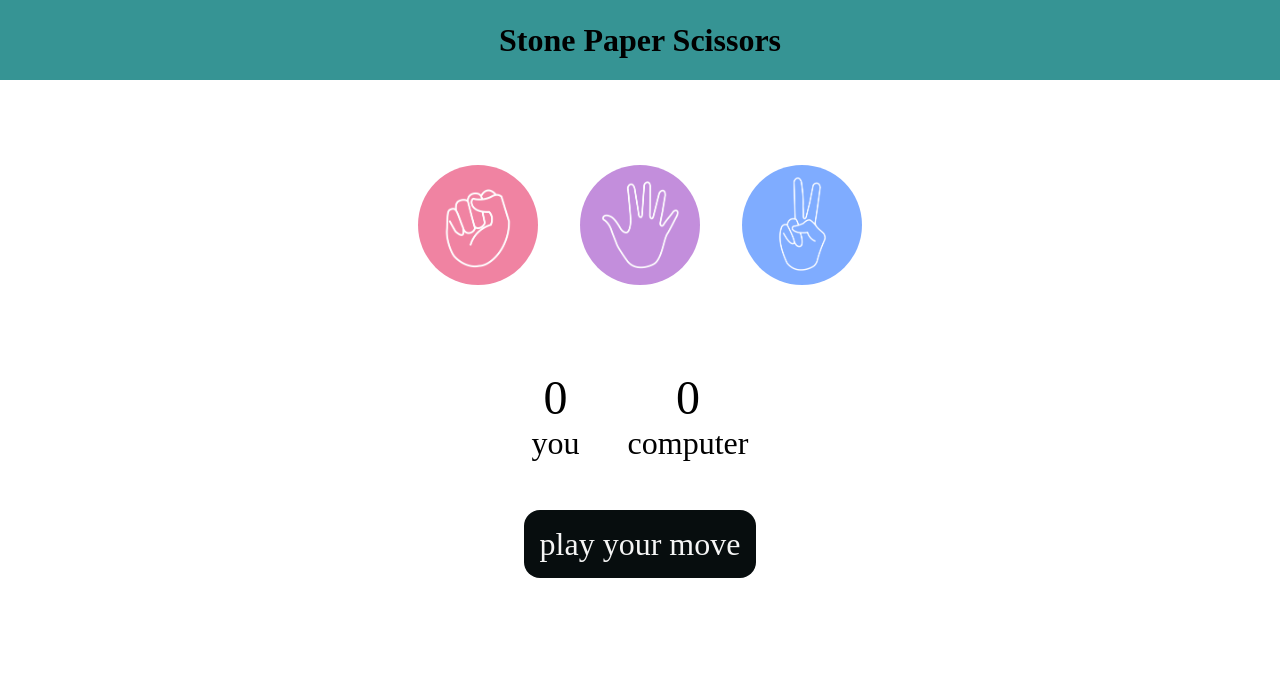
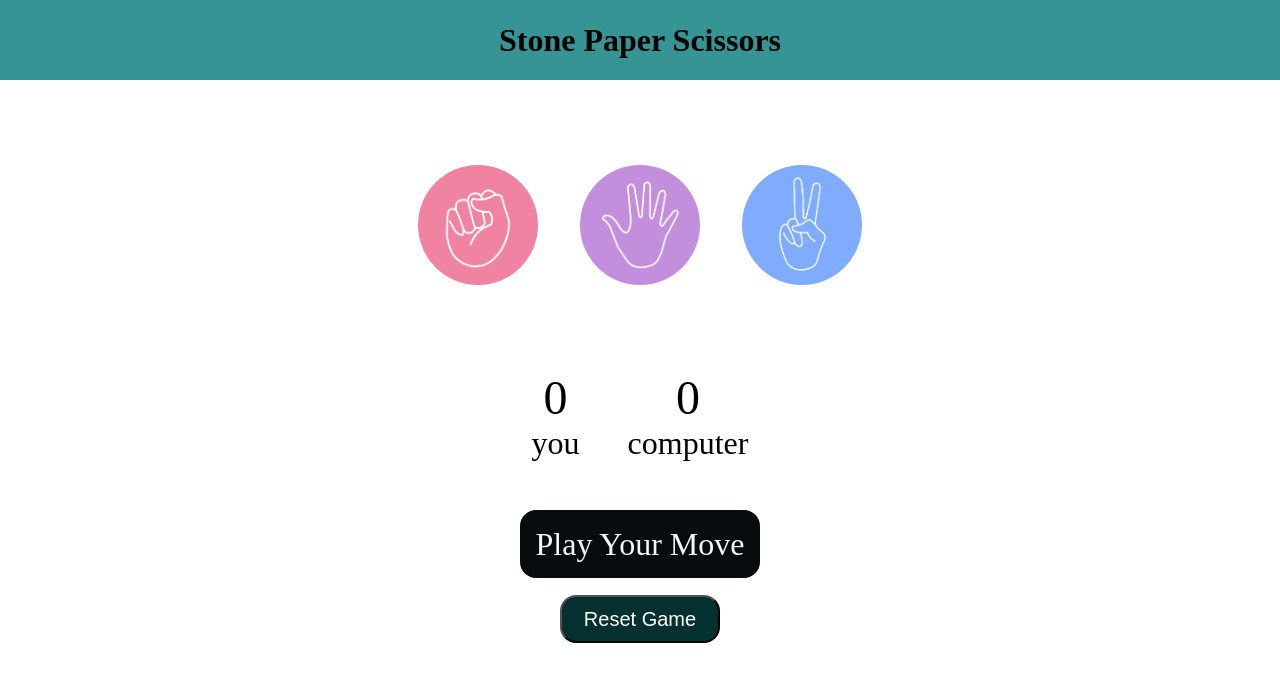
Before and after one commit to sonal-16194/stone-paper-scissors, a plain HTML site: page index.html in a window 1280 px wide. Drawn offline with Linux system fonts and the light colour scheme.

Commit message:
my full frontend project

```diff
--- a/app.js
+++ b/app.js
@@ -4,6 +4,7 @@ let compScore = 0;
 let msg = document.querySelector("#msg");
 let userScorePara = document.querySelector("#score-user");
 let compScorePara = document.querySelector("#score-comp");
+let btn = document.querySelector("button");
 
 const gencompChoice =() => {
     let options = ["rock","paper","scissors"];
@@ -65,6 +66,8 @@ const playGame =(userChoice) => {
 
 
 
+
+
 };
 
 
@@ -75,3 +78,14 @@ choices.forEach((choice) => {
         playGame(userChoice);
     });
 });
+
+function resetgame(){
+    userScorePara.innerText = 0;
+    compScorePara.innerText = 0;
+    msg.innerText ="play your move";
+    msg.style.backgroundColor = "rgb(7, 13, 14)";
+}
+
+btn.addEventListener("click",()=> {
+    resetgame();
+});
--- a/index.html
+++ b/index.html
@@ -32,8 +32,10 @@
             </div>
 
         <div class="msg-contanior">
-            <p id="msg">play your move</p>
+            <p id="msg">Play Your Move</p>
         </div>
+        <div>
+        <button>Reset Game </button></div>
         <script src= "app.js"></script>
 </body>
 </html>
--- a/style.css
+++ b/style.css
@@ -68,3 +68,13 @@ img {
 
     display: inline;
 }
+button {
+    width:10rem;
+    height:3rem;
+    border-radius: 1rem;
+    background-color: rgb(5, 48, 48);
+    margin-top:2rem;
+    color:white;
+    font-size:1.25rem;
+
+}
```
